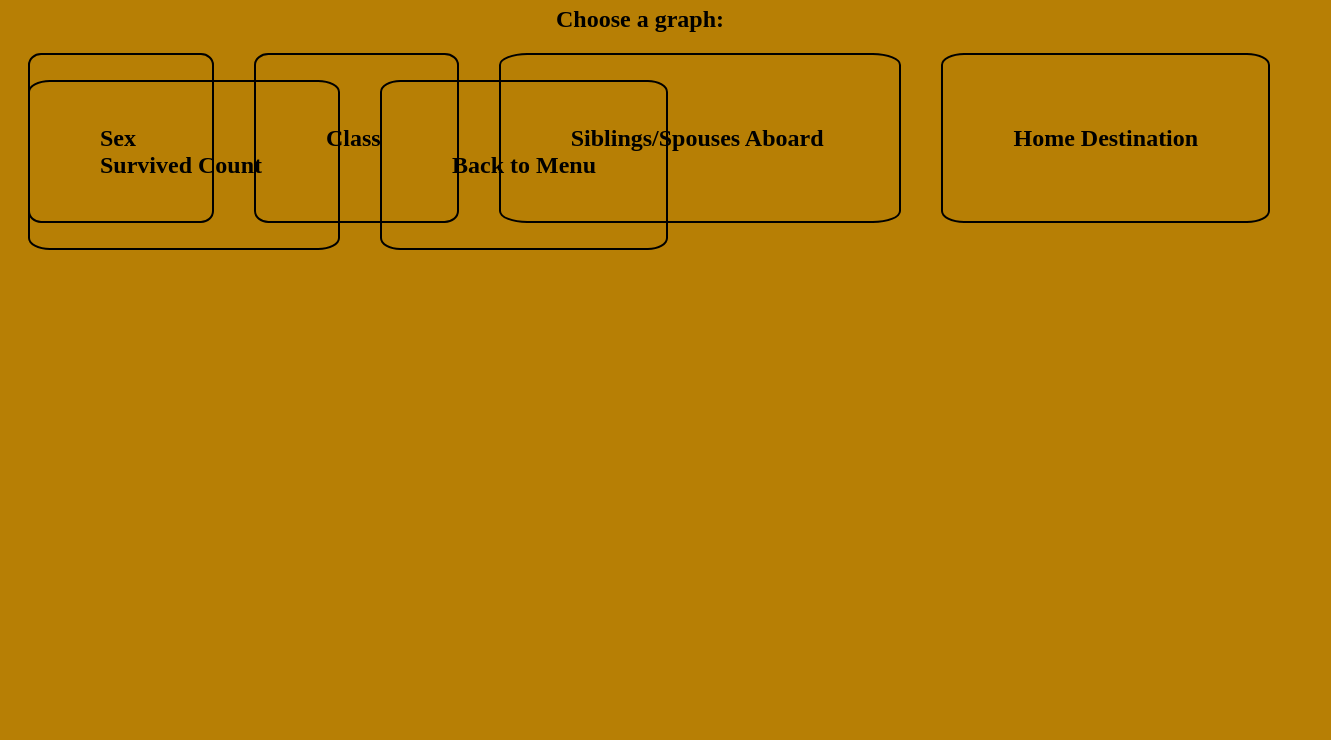
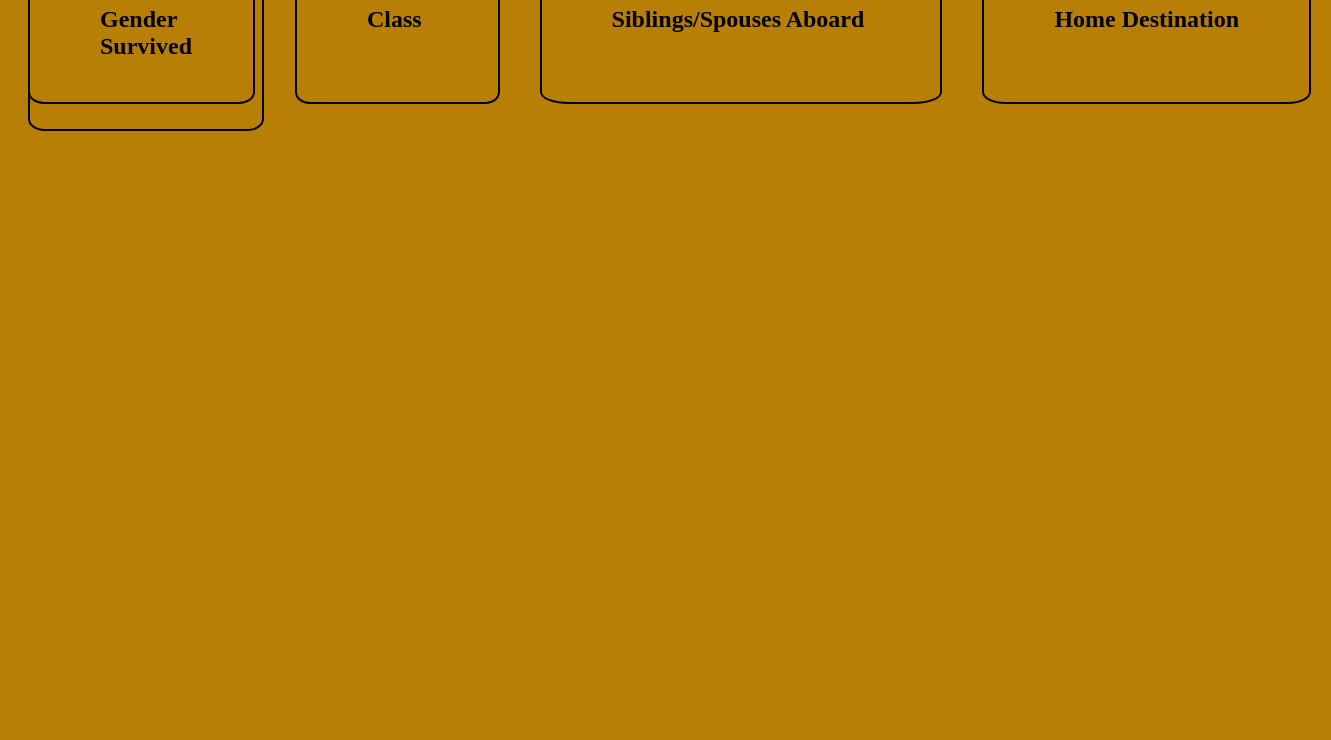
Before and after one commit to CSBinusInternational/HCI_ChartHW, a plain HTML site: page index.html in a window 1280 px wide. Shown: the part 60-800 px from the top of the page, 1331 px wide, since content can reach past the window. Drawn offline with Linux system fonts and the light colour scheme.

Commit message:
Update index.html

```diff
--- a/index.html
+++ b/index.html
@@ -5,12 +5,10 @@
     </head>
     <body>
         <h1> Titanic Charts </h1>
-        <h2> Choose a graph: </h2> <br><br> <br><br>
-        <a href="Gender.html"> Sex </a>
+        <a href="Gender.html"> Gender </a>
         <a href="Embarked.html"> Class </a>
         <a href="Sibsp.html"> Siblings/Spouses Aboard </a>
         <a href="HomeDest.html"> Home Destination </a>
-        <a href="SurvivedCount.html"> Survived Count </a>
-        <a href="index.html"> Back to Menu </a>
+        <a href="SurvivedCount.html"> Survived </a>
     </body>
 </html>
```
